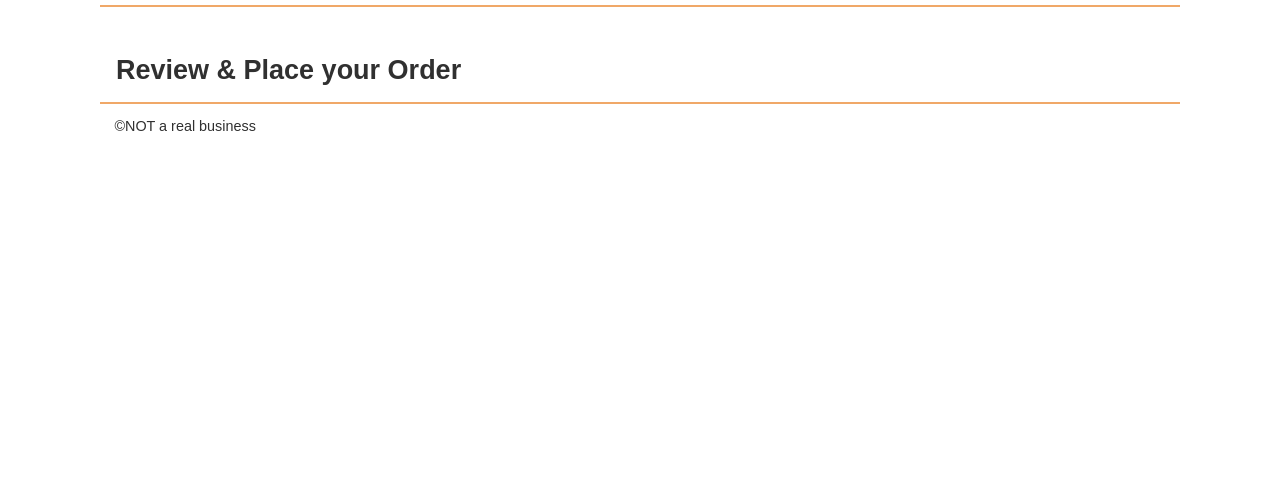
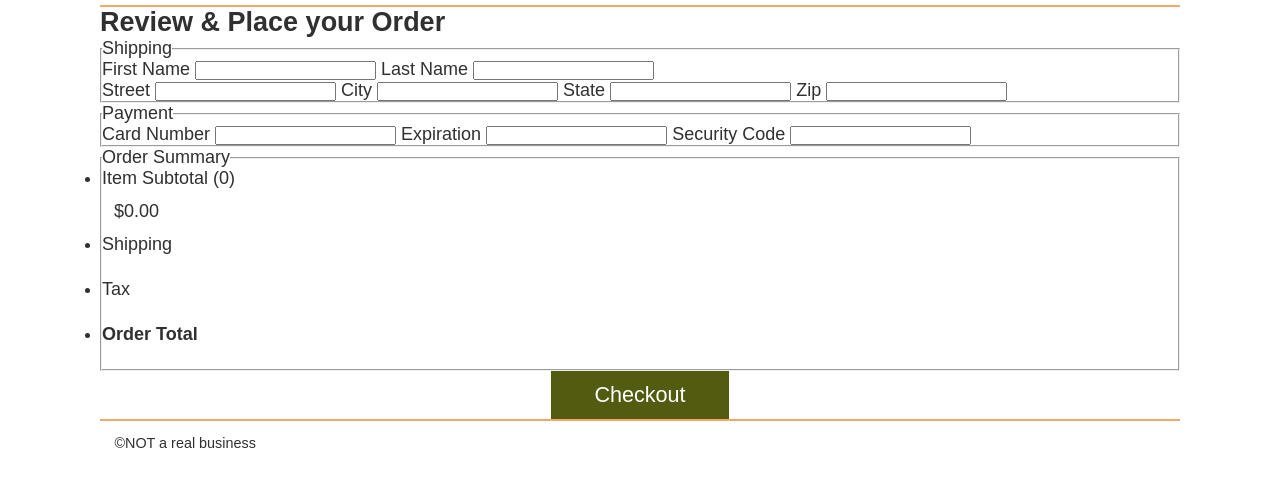
Before and after one commit to JordanLarcher/wdd330-sleep-outside, a website: page src/checkout/index.html in a window 1280 px wide. Shown: the part 131-618 px from the top of the page. Drawn offline with Linux system fonts and the light colour scheme; files that its build step writes are made by us from their sources; files whose address does not match are found by name.

Commit message:
W04 cart total, checkout form, order summary

```diff
--- a/src/checkout/index.html
+++ b/src/checkout/index.html
@@ -8,7 +8,8 @@
 
     <title>Sleep Outside | Checkout</title>
 
-    <link rel="stylesheet" href="css/style.css" />
+  <link rel="stylesheet" href="../css/style.css" />
+  <script src="../js/checkout.js" type="module"></script>
   </head>
 
   <body>
@@ -56,11 +57,65 @@
       </div>
     </header>
 
-    <main class="divider">
-      <section class="products">
-        <h2>Review & Place your Order</h2>
-      </section>
-    </main>
+  <main class="divider checkout">
+    <h2>Review & Place your Order</h2>
+    <section class="checkout-form">
+      <form name="checkout" id="checkout">
+        <fieldset>
+          <legend>Shipping</legend>
+          <div class="checkout__name">
+            <label for="fname">First Name</label>
+            <input name="fname" id="fname" required />
+            <label for="lname">Last Name</label>
+            <input name="lname" id="lname" required />
+          </div>
+          <div class="checkout__address">
+            <label for="street">Street</label>
+            <input name="street" id="street" required />
+            <label for="city">City</label>
+            <input name="city" id="city" required />
+            <label for="state">State</label>
+            <input name="state" id="state" required />
+            <label for="zip">Zip</label>
+            <input name="zip" id="zip" required />
+          </div>
+        </fieldset>
+        <fieldset>
+          <legend>Payment</legend>
+          <div class="checkout__payment">
+            <label for="cardNumber">Card Number</label>
+            <input name="cardNumber" id="cardNumber" required />
+            <label for="expiration">Expiration</label>
+            <input name="expiration" id="expiration" required />
+            <label for="code">Security Code</label>
+            <input name="code" id="code" required />
+          </div>
+        </fieldset>
+        <fieldset class="checkout-summary">
+          <legend>Order Summary</legend>
+          <ul>
+            <li>
+              <label>Item Subtotal (<span id="num-items"></span>)</label>
+              <p id="subtotal"></p>
+            </li>
+            <li>
+              <label>Shipping</label>
+              <p id="shipping"></p>
+            </li>
+            <li>
+              <label>Tax</label>
+              <p id="tax"></p>
+            </li>
+            <li>
+              <label><b>Order Total</b></label>
+              <p id="orderTotal"></p>
+            </li>
+          </ul>
+        </fieldset>
+        <button id="checkoutSubmit" type="submit">Checkout</button>
+      </form>
+    </section>
+  </main>
 
     <footer>&copy;NOT a real business</footer>
   </body>
--- /dev/null
+++ b/src/js/CheckoutProcess.mjs
@@ -0,0 +1,48 @@
+import { getLocalStorage } from "./utils.mjs";
+
+export default class CheckoutProcess {
+  constructor(key, outputSelector) {
+    this.key = key;
+    this.outputSelector = outputSelector;
+    this.list = [];
+    this.itemTotal = 0;
+    this.shipping = 0;
+    this.tax = 0;
+    this.orderTotal = 0;
+  }
+
+  init() {
+    this.list = getLocalStorage(this.key) || [];
+    this.calculateItemSubTotal();
+  }
+
+  calculateItemSubTotal() {
+    // Add up FinalPrice for everything in the cart
+    this.itemTotal = this.list.reduce((sum, item) => sum + item.FinalPrice, 0);
+    const numItems = this.list.length;
+
+    const subtotalEl = document.querySelector(`${this.outputSelector} #subtotal`);
+    const numItemsEl = document.querySelector(`${this.outputSelector} #num-items`);
+    if (subtotalEl) subtotalEl.innerText = `$${this.itemTotal.toFixed(2)}`;
+    if (numItemsEl) numItemsEl.innerText = numItems;
+  }
+
+  calculateOrderTotal() {
+    // Tax: 6% of subtotal
+    this.tax = this.itemTotal * 0.06;
+    // Shipping: $10 for first item + $2 for each additional
+    const numItems = this.list.length;
+    this.shipping = numItems > 0 ? 10 + (numItems - 1) * 2 : 0;
+    this.orderTotal = this.itemTotal + this.tax + this.shipping;
+    this.displayOrderTotals();
+  }
+
+  displayOrderTotals() {
+    const shippingEl = document.querySelector(`${this.outputSelector} #shipping`);
+    const taxEl = document.querySelector(`${this.outputSelector} #tax`);
+    const orderTotalEl = document.querySelector(`${this.outputSelector} #orderTotal`);
+    if (shippingEl) shippingEl.innerText = `$${this.shipping.toFixed(2)}`;
+    if (taxEl) taxEl.innerText = `$${this.tax.toFixed(2)}`;
+    if (orderTotalEl) orderTotalEl.innerText = `$${this.orderTotal.toFixed(2)}`;
+  }
+}
--- /dev/null
+++ b/src/js/checkout.js
@@ -0,0 +1,11 @@
+import CheckoutProcess from "./CheckoutProcess.mjs";
+import { updateCartCount } from "./utils.mjs";
+
+const checkout = new CheckoutProcess("so-cart", ".checkout-summary");
+checkout.init();
+updateCartCount();
+
+// When user finishes typing zip, calculate tax + shipping + total
+document.querySelector("#zip").addEventListener("blur", () => {
+  checkout.calculateOrderTotal();
+});
```
Also changed, not shown: src/cart/index.html (+4 -0 lines), src/js/cart.js (+10 -1 lines).
